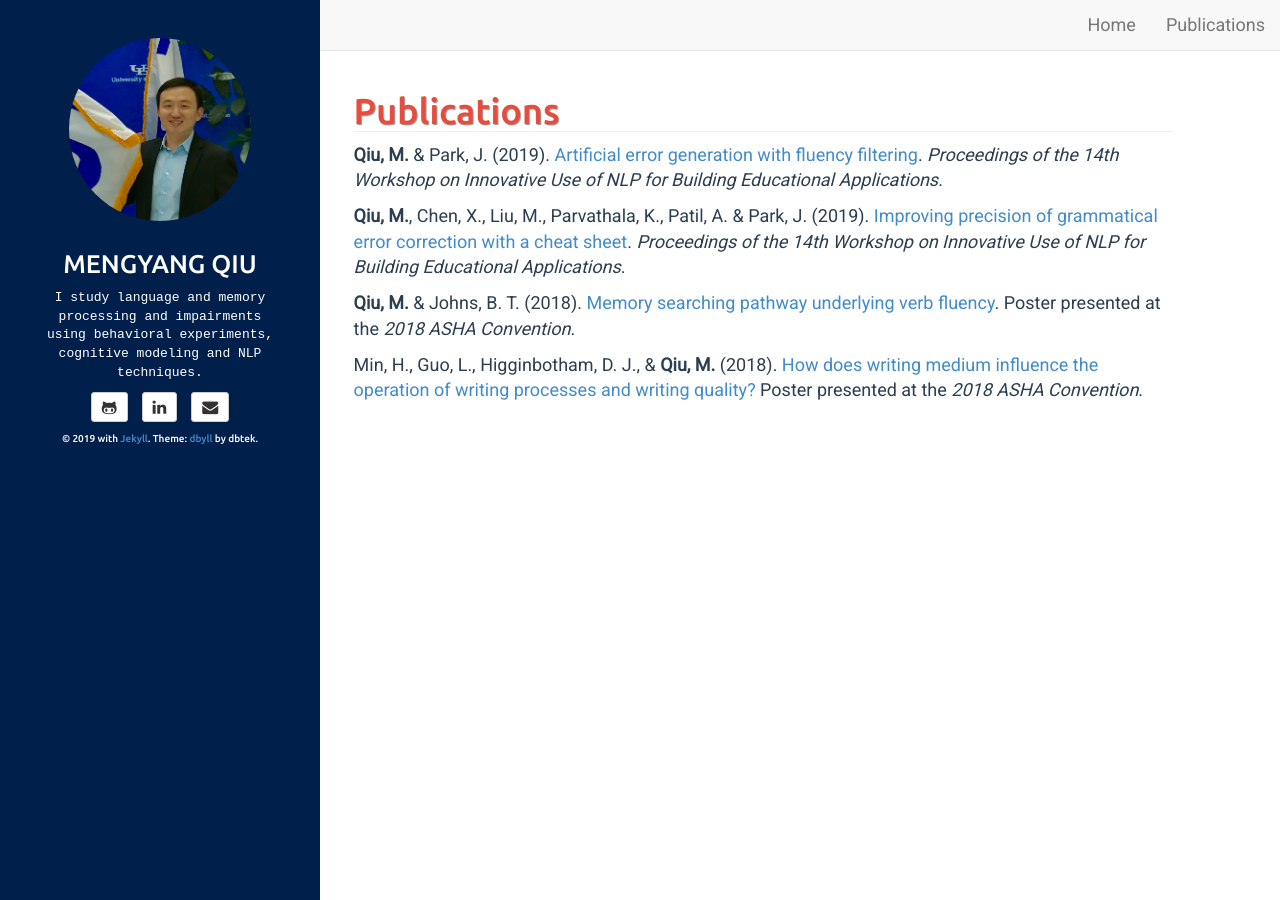
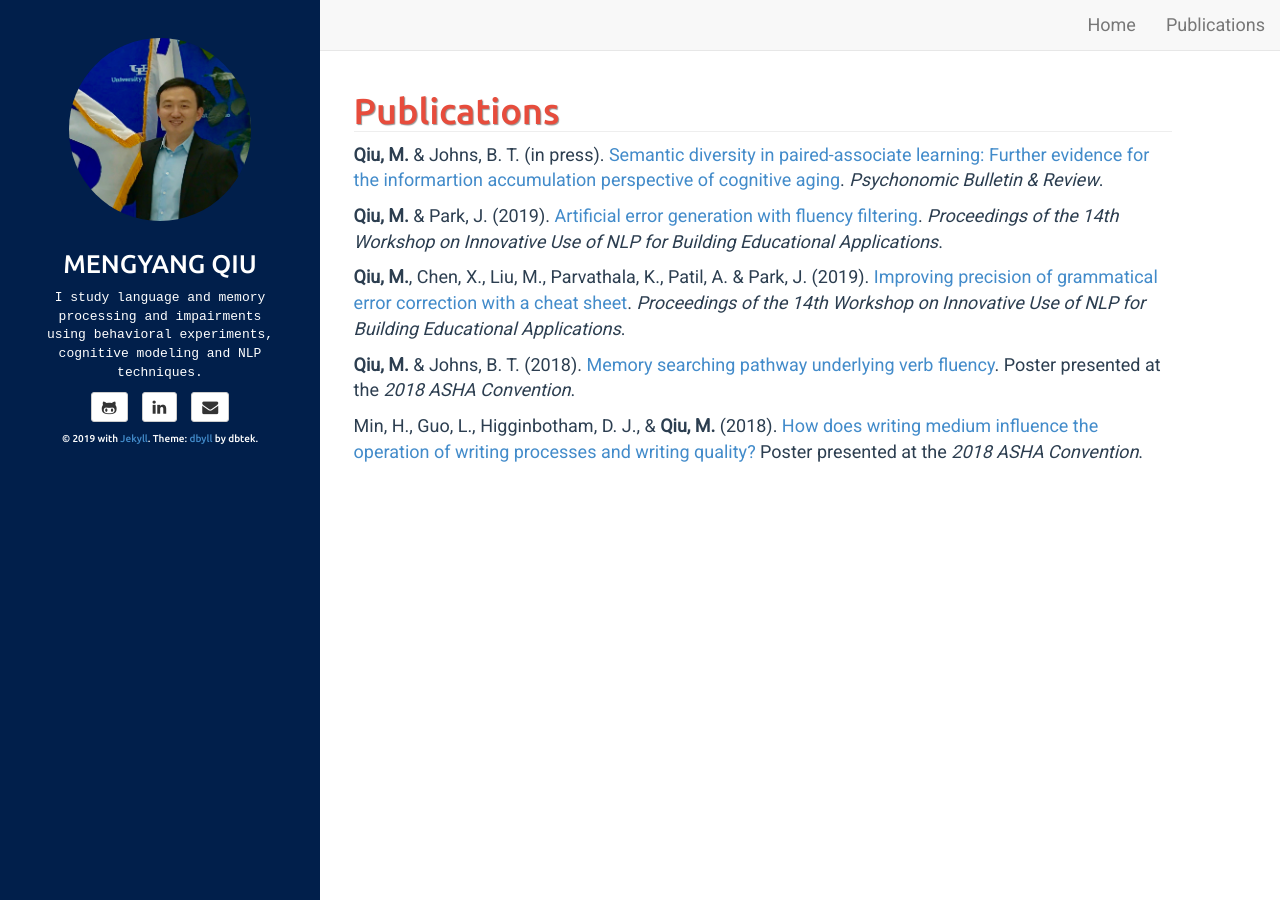
Before and after one commit to mengyangq/mengyangq.github.io, a Jekyll site: the page built from publications.html, in a window 1280 px wide. Built offline with Jekyll 4.4.1, drawn with Linux system fonts in a browser that asks for light colours.

Commit message:
Update publications.md

```diff
--- a/_includes/publications.md
+++ b/_includes/publications.md
@@ -1,10 +1,12 @@
 # Publications
 
 <!---### Posters--->
+**Qiu, M.** & Johns, B. T. (in press). [Semantic diversity in paired-associate learning: Further evidence for the informartion accumulation perspective of cognitive aging](../pub/QJ_PBR_inpress.pdf). *Psychonomic Bulletin & Review*.
+
 **Qiu, M.** & Park, J. (2019). [Artificial error generation with fluency filtering](https://www.aclweb.org/anthology/W19-4408). *Proceedings of the 14th Workshop on Innovative Use of NLP for Building Educational Applications*.
 
 **Qiu, M.**, Chen, X., Liu, M., Parvathala, K., Patil, A. & Park, J. (2019). [Improving precision of grammatical error correction with a cheat sheet](https://www.aclweb.org/anthology/W19-4425). *Proceedings of the 14th Workshop on Innovative Use of NLP for Building Educational Applications*.
 
-**Qiu, M.** & Johns, B. T. (2018). [Memory searching pathway underlying verb fluency](../pub/Qiu_Johns_ASHA_2018.pdf). Poster presented at the *2018 ASHA Convention*.
+**Qiu, M.** & Johns, B. T. (2018). [Memory searching pathway underlying verb fluency](../pub/QJ_ASHA_2018.pdf). Poster presented at the *2018 ASHA Convention*.
 
 Min, H., Guo, L., Higginbotham, D. J., & **Qiu, M.** (2018). [How does writing medium influence the operation of writing processes and writing quality?](../pub/Min_et_al_ASHA_2018.pdf) Poster presented at the *2018 ASHA Convention*.
```
